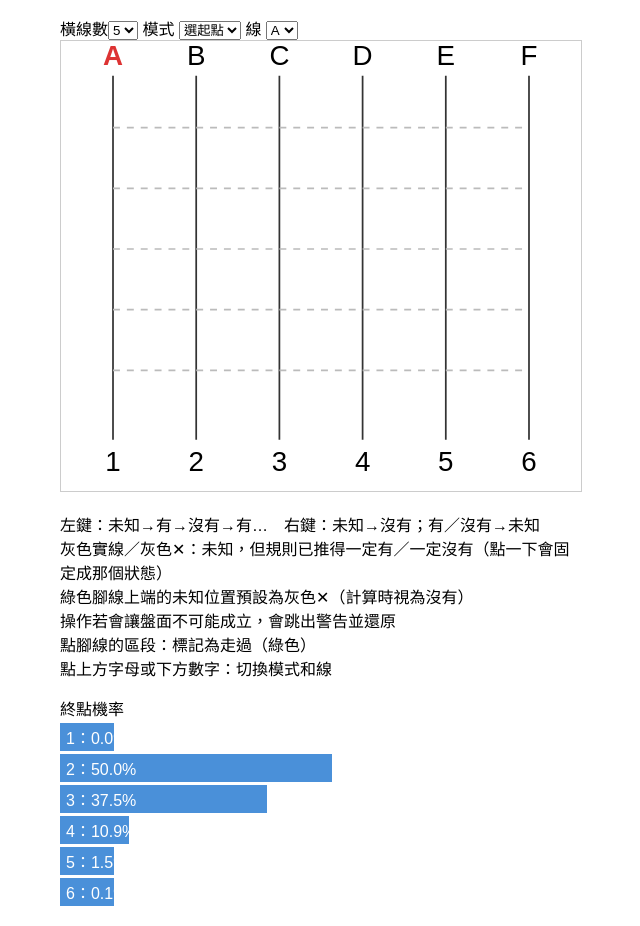
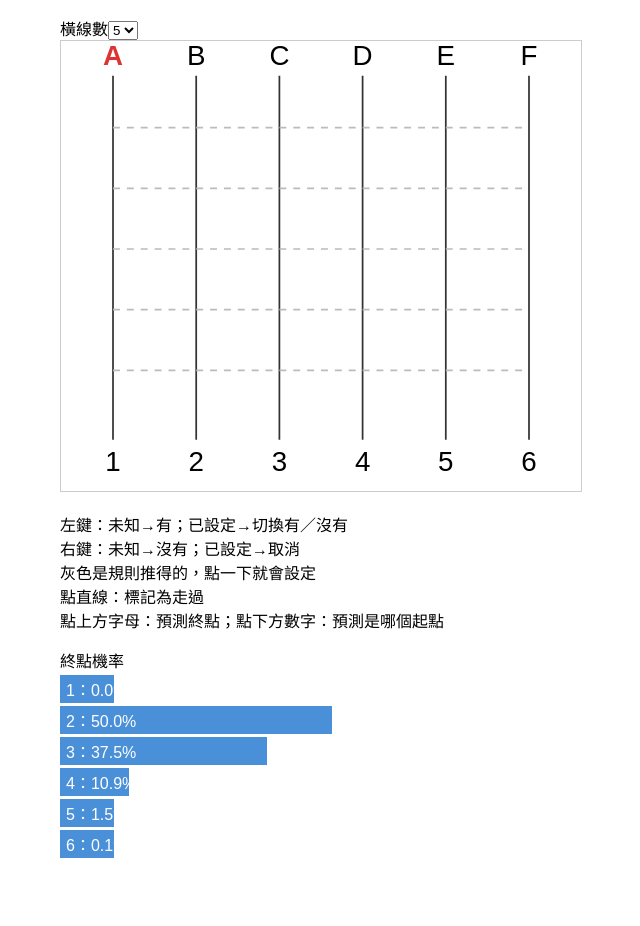
Before and after one commit to TheNoobDice/amidakuji-predictor, a plain HTML site: page docs/index.html in a window 1280 px wide. Shown: the part 50-976 px from the top of the page, without its empty margins (320-960 px from the left). After the commit the page ends 928 px from the top, so only its background shows below. Drawn offline with Linux system fonts and the light colour scheme.

Commit message:
refactor(ui): drop pick dropdowns, shorten help text - Claude

```diff
--- a/docs/index.html
+++ b/docs/index.html
@@ -18,13 +18,9 @@
 <h3>爬梯子預測</h3>
 <!-- number of rungs (K) -->
 <label>橫線數<select id="K"></select></label>
-<!-- forward = pick a start, backward = pick an end -->
-<label>模式 <select id="mode"><option value="f">選起點</option><option value="b">選終點</option></select></label>
-<!-- which line is picked -->
-<label>線 <select id="pick"></select></label>
 <!-- the ladder is drawn here -->
 <svg id="svg" viewBox="0 0 300 260"></svg>
-<p>左鍵：未知→有→沒有→有…　右鍵：未知→沒有；有／沒有→未知<br>灰色實線／灰色✕：未知，但規則已推得一定有／一定沒有（點一下會固定成那個狀態）<br>綠色腳線上端的未知位置預設為灰色✕（計算時視為沒有）<br>操作若會讓盤面不可能成立，會跳出警告並還原<br>點腳線的區段：標記為走過（綠色）<br>點上方字母或下方數字：切換模式和線</p>
+<p>左鍵：未知→有；已設定→切換有／沒有<br>右鍵：未知→沒有；已設定→取消<br>灰色是規則推得的，點一下就會設定<br>點直線：標記為走過<br>點上方字母：預測終點；點下方數字：預測是哪個起點</p>
 <!-- probability bars are written here -->
 <div id="out"></div>
 <script>
@@ -40,6 +36,10 @@ const walked = Array.from({ length: H }, () => Array(N).fill(false));
 const walkedTop = Array(N).fill(false);
 // remembers the last valid K so we can undo an impossible change
 let lastK = 5;
+// which end the user clicked: "f" = a start letter (predict the end), "b" = an end number (predict the start)
+let pickMode = "f";
+// index (0..N-1) of the clicked line
+let pickLine = 0;
 
 // True when a green section starts right beside this slot (the section's higher end touches it)
 // walked[r][i] = section below row r on the slot's left line; walked[r][i + 1] = on its right line
@@ -182,25 +182,24 @@ function tapTop(x) {
   update();                                                      // redraw
 }
 
-// click on a label above/below the ladder: switch mode and picked line
+// click on a label above/below the ladder
 function choose(mode, i) {
-  $("mode").value = mode;                                        // set the mode
-  fillPick();                                                    // rebuild the pick list for this mode
-  $("pick").value = i;                                           // select the clicked line
-  update();                                                      // redraw
+  pickMode = mode;                                               // remember which side was clicked
+  pickLine = i;                                                  // remember which line was clicked
+  update();                                                      // redraw and recalculate
 }
 
 // redraw the ladder and recalculate the probabilities
 function update() {
-  const K = +$("K").value, pick = +$("pick").value;              // current K and picked line
-  const forward = $("mode").value === "f";                       // true when picking a start
+  const K = +$("K").value;                                       // current number of rungs
+  const forward = pickMode === "f";                              // true when a start letter was clicked
   const eff = effective();                                       // grid used by deduction and probabilities
   const deduced = deduce(N, H, K, eff);                          // forced values for unknown slots
 
   let s = "";                                                    // SVG markup is collected here
   // vertical lines and the labels at both ends
   for (let i = 0; i < N; i++) {
-    const sel = pick === i;                                      // is this line the picked one?
+    const sel = pickLine === i;                                      // is this line the picked one?
     const topOn = forward && sel, botOn = !forward && sel;       // highlight top or bottom label
     s += `<line x1="${X(i)}" y1="20" x2="${X(i)}" y2="230" stroke="#333"/>`; // the vertical line
     s += `<text class="slot" onclick="choose('f',${i})" x="${X(i)}" y="14" text-anchor="middle" fill="${topOn ? "#d33" : "#000"}" font-weight="${topOn ? "bold" : "normal"}">${START_LABELS[i]}</text>`; // top label
@@ -235,8 +234,8 @@ function update() {
 
   // probabilities: backward mode reuses the same function with the rows flipped
   const probs = forward
-    ? endpointProbs(N, H, K, pick, eff)
-    : endpointProbs(N, H, K, pick, eff.slice().reverse());
+    ? endpointProbs(N, H, K, pickLine, eff)
+    : endpointProbs(N, H, K, pickLine, eff.slice().reverse());
   const outLabel = i => forward ? i + 1 : START_LABELS[i];       // label of each result line
   $("out").innerHTML = (forward ? "終點機率" : "起點機率") + probs.map((p, i) =>
     `<div class="bar" style="width:${Math.max(p * 100, 8)}%">${outLabel(i)}：${(p * 100).toFixed(1)}%</div>`).join(""); // one bar per line
@@ -245,16 +244,6 @@ function update() {
 // fill the K dropdown with 5..9
 for (let k = 5; k <= 9; k++) $("K").add(new Option(k, k));
 
-// fill the pick dropdown: letters in forward mode, numbers in backward mode
-function fillPick() {
-  const forward = $("mode").value === "f";
-  $("pick").innerHTML = "";                                      // clear old options
-  for (let i = 0; i < N; i++) $("pick").add(new Option(forward ? START_LABELS[i] : i + 1, i));
-}
-fillPick();                                                      // initial pick list
-
-// changing the picked line just redraws
-$("pick").onchange = update;
 // changing K is checked: if the current grid cannot work with the new K, warn and undo
 $("K").onchange = () => {
   const K = +$("K").value;                                       // the K the user just chose
@@ -266,8 +255,6 @@ $("K").onchange = () => {
   lastK = K;                                                     // remember this valid K
   update();                                                      // redraw
 };
-// changing the mode rebuilds the pick list, then redraws
-$("mode").onchange = () => { fillPick(); update(); };
 
 update();                                                        // first draw
 </script>
```
